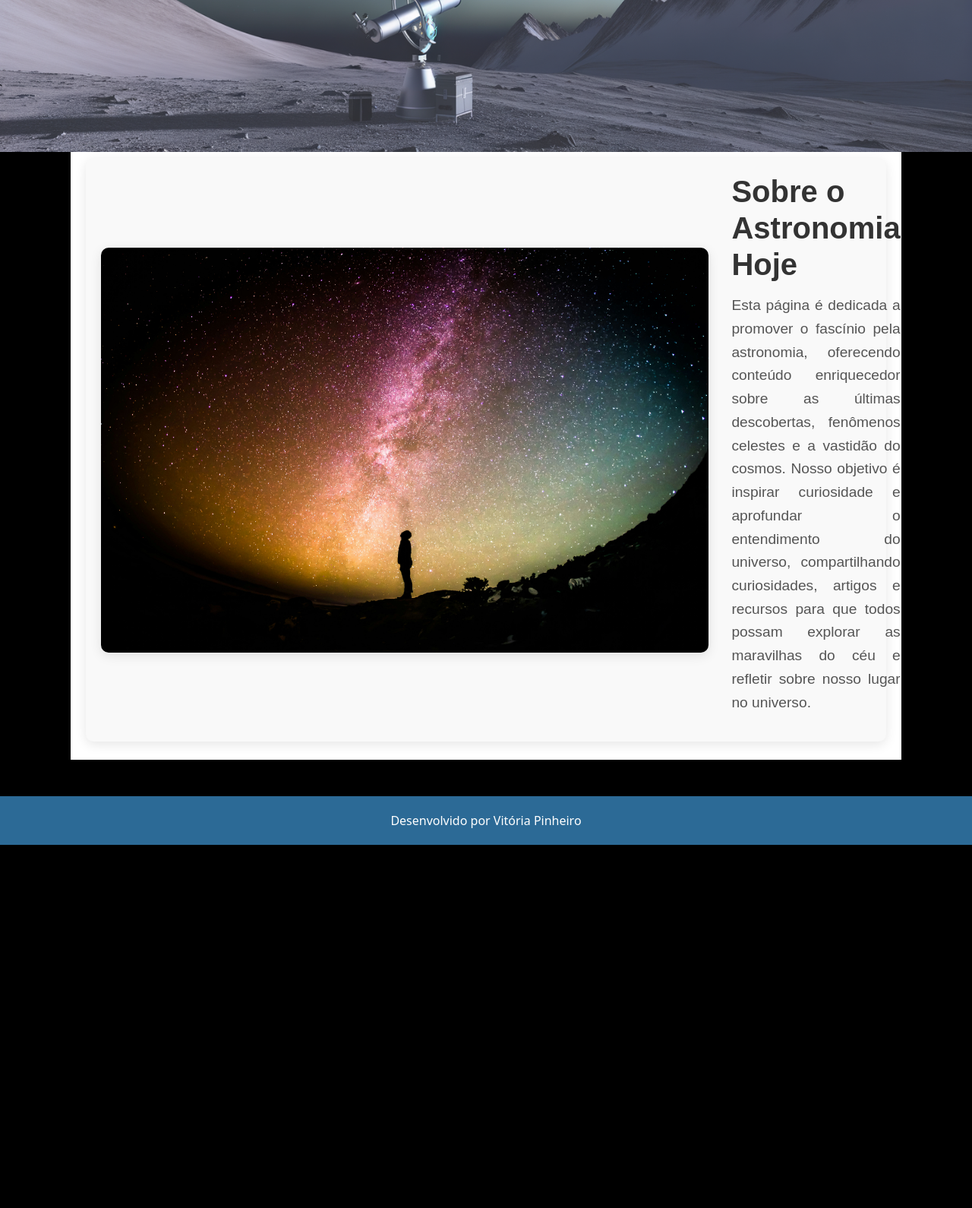
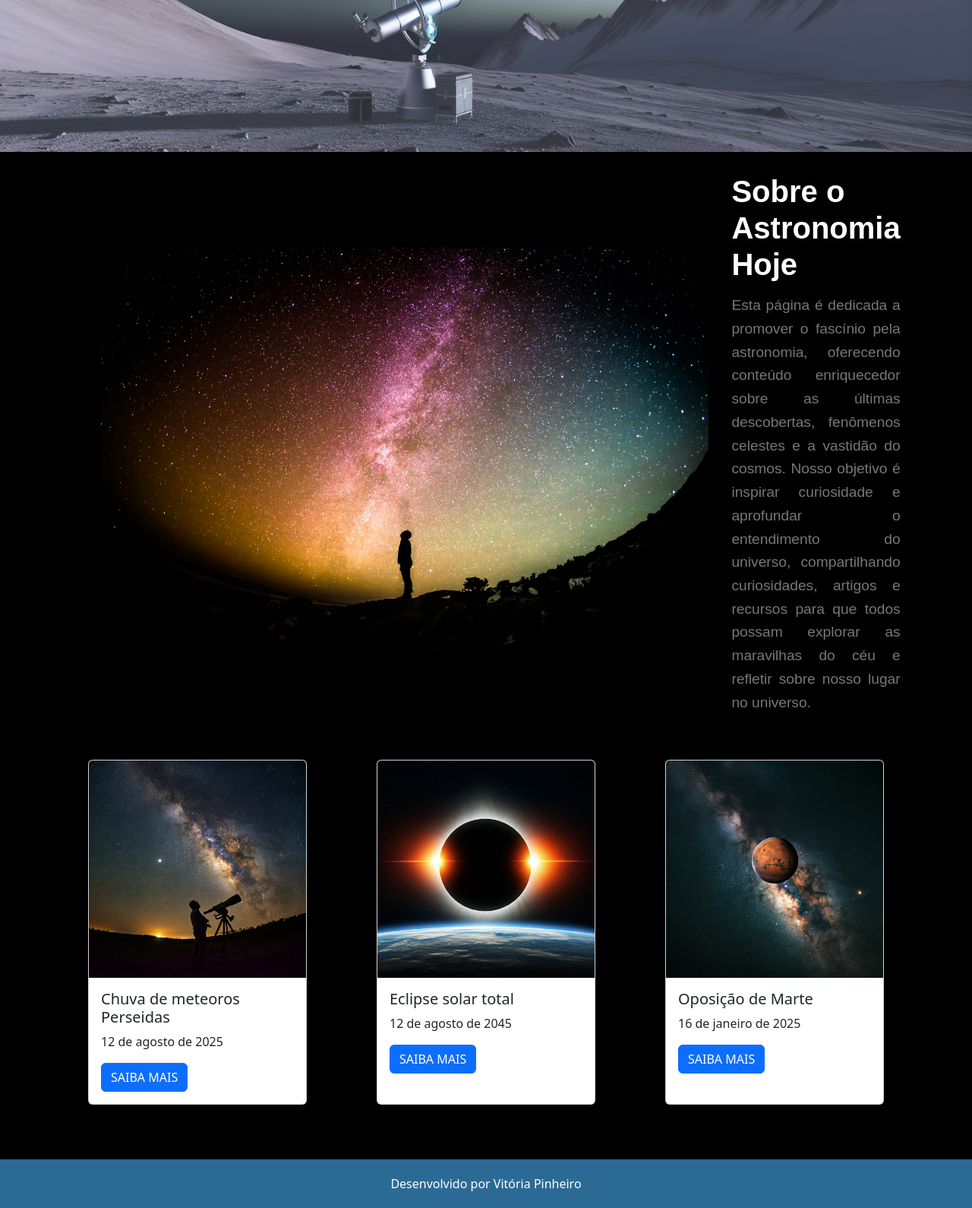
Before and after one commit to vitpinheiro/Astronomia-Hoje, a PHP site: page / in a window 1280 px wide. Shown: the part 628-2218 px from the top of the page at 76% size. Before the commit the page ends 1740 px from the top, so only its background shows below. Run offline with PHP 8.4, Linux system fonts and the light colour scheme.

Commit message:
ajustar os cards de eventos!

```diff
--- a/index.php
+++ b/index.php
@@ -57,15 +57,51 @@
         </button>
     </div> -->
 
-    <div style="background-color: white; width: 85.4%; height: 50em; display: flex; justify-content: center; align-items: center; padding: 20px; box-shadow: 0px 4px 10px rgba(0, 0, 0, 0.1); overflow: hidden;">
-    <figure style="display: flex; align-items: center; width: 100%; max-width: 1200px; padding: 20px; background-color: #f9f9f9; border-radius: 10px; box-shadow: 0px 4px 15px rgba(0, 0, 0, 0.1);">
+    <div style="background-color: black; width: 85.4%; height: 50em; display: flex; justify-content: center; align-items: center; padding: 20px; box-shadow: 0px 4px 10px rgba(0, 0, 0, 0.1); overflow: hidden;">
+    <figure style="display: flex; align-items: center; width: 100%; max-width: 1200px; padding: 20px; background-color: black; border-radius: 10px; box-shadow: 0px 4px 15px rgba(0, 0, 0, 0.1);">
         <img src="images/vastidaocosmos.jpg" alt="Cometa" style="width: 50em; border-radius: 10px; object-fit: cover; box-shadow: 0px 4px 15px rgba(0, 0, 0, 0.1);">
         <div style="margin-left: 30px; max-width: 500px; text-align: left;">
-            <h2 style="font-family: 'Arial', sans-serif; font-size: 2.5em; color: #333; margin-bottom: 15px;"><strong>Sobre o Astronomia Hoje</strong></h2>
-            <p style="font-family: 'Arial', sans-serif; font-size: 1.2em; color: #555; line-height: 1.6; text-align: justify;">Esta página é dedicada a promover o fascínio pela astronomia, oferecendo conteúdo enriquecedor sobre as últimas descobertas, fenômenos celestes e a vastidão do cosmos. Nosso objetivo é inspirar curiosidade e aprofundar o entendimento do universo, compartilhando curiosidades, artigos e recursos para que todos possam explorar as maravilhas do céu e refletir sobre nosso lugar no universo.</p>
+            <h2 style="font-family: 'Arial', sans-serif; font-size: 2.5em; color: white; margin-bottom: 15px;"><strong>Sobre o Astronomia Hoje</strong></h2>
+            <p style="font-family: 'Arial', sans-serif; font-size: 1.2em; color: #777; line-height: 1.6; text-align: justify;">Esta página é dedicada a promover o fascínio pela astronomia, oferecendo conteúdo enriquecedor sobre as últimas descobertas, fenômenos celestes e a vastidão do cosmos. Nosso objetivo é inspirar curiosidade e aprofundar o entendimento do universo, compartilhando curiosidades, artigos e recursos para que todos possam explorar as maravilhas do céu e refletir sobre nosso lugar no universo.</p>
         </div>
     </figure>
 </div>
+
+<div class="container">
+  <div class="row d-flex justify-content-center">
+    <div class="col-12 col-sm-6 col-md-4 d-flex justify-content-center mb-4">
+      <div class="card" style="width: 18rem;">
+        <img src="images/ft1.png" class="card-img-top" alt="...">
+        <div class="card-body">
+          <h5 class="card-title">Chuva de meteoros Perseidas</h5>
+          <p class="card-text">12 de agosto de 2025</p>
+          <a href="#" class="btn btn-primary">SAIBA MAIS</a>
+        </div>
+      </div>
+    </div>
+    <div class="col-12 col-sm-6 col-md-4 d-flex justify-content-center mb-4">
+      <div class="card" style="width: 18rem;">
+        <img src="images/ft2.png" class="card-img-top" alt="...">
+        <div class="card-body">
+          <h5 class="card-title">Eclipse solar total</h5>
+          <p class="card-text">12 de agosto de 2045</p>
+          <a href="#" class="btn btn-primary">SAIBA MAIS</a>
+        </div>
+      </div>
+    </div>
+    <div class="col-12 col-sm-6 col-md-4 d-flex justify-content-center mb-4">
+      <div class="card" style="width: 18rem;">
+        <img src="images/ft3.png" class="card-img-top" alt="...">
+        <div class="card-body">
+          <h5 class="card-title">Oposição de Marte</h5>
+          <p class="card-text">16 de janeiro de 2025</p>
+          <a href="#" class="btn btn-primary">SAIBA MAIS</a>
+        </div>
+      </div>
+    </div>
+  </div>
+</div>
+
 
     <?php include 'footer.php'; ?>
 
```
Also changed, not shown: images/ft1.png (added), images/ft2.png (added), images/ft3.png (added).
